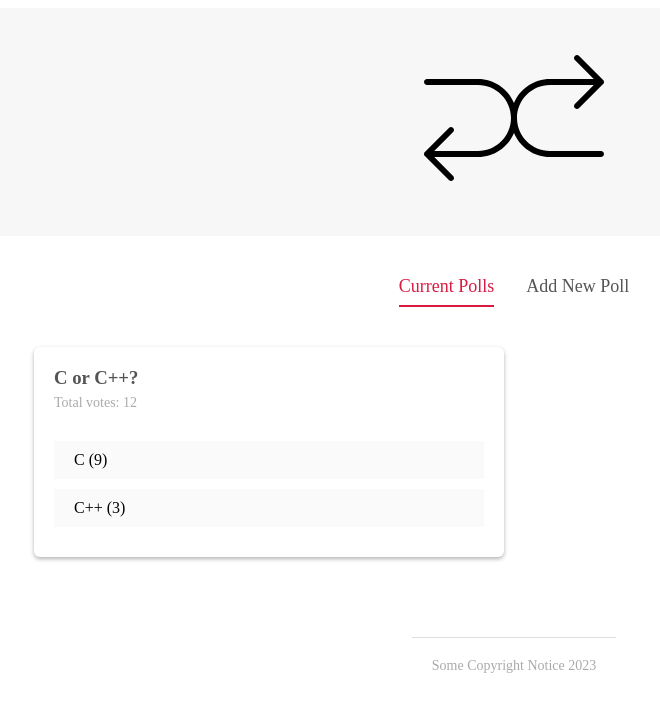
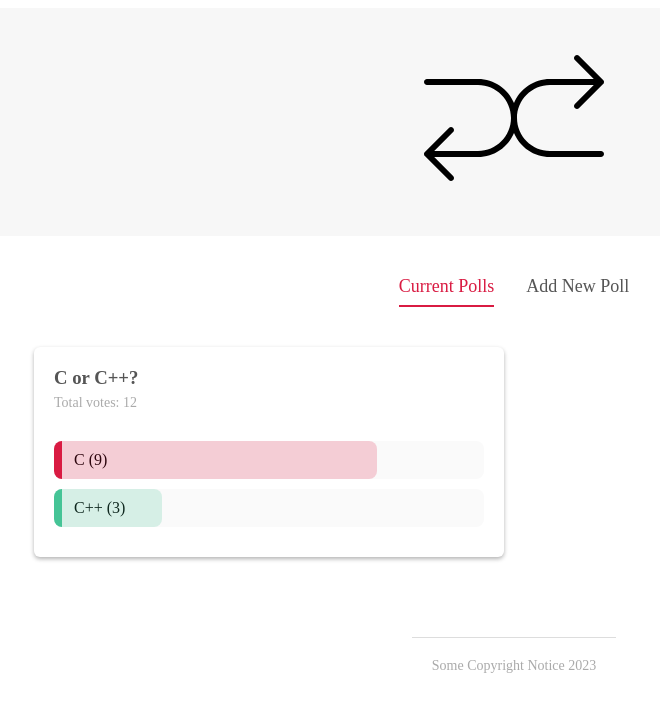
Before and after one commit to JCalHij/svelte_polls, a Svelte app: page / in a window 1280 px wide. Shown: the top 712 px of the page, without its empty margins (126-786 px from the left). Built offline with nearby package versions, Linux system fonts and the light colour scheme.

Commit message:
Vote Bars

```diff
--- a/src/components/PollDetails.svelte
+++ b/src/components/PollDetails.svelte
@@ -4,6 +4,8 @@
   const dispatch = createEventDispatcher();
   export let poll;
   $: totalVotes = poll.votesA + poll.votesB;
+  $: percentA = Math.floor(100 * poll.votesA / totalVotes);
+  $: percentB = Math.floor(100 * poll.votesB / totalVotes);
 
   const onVoteClicked = (option, id) => {
     dispatch("voted", {option: option, id: id});
@@ -17,13 +19,13 @@
     <!-- svelte-ignore a11y-click-events-have-key-events -->
     <!-- svelte-ignore a11y-no-static-element-interactions -->
     <div class="answer" on:click={()=>{onVoteClicked("a", poll.id);}}>
-      <div class="percent percent-a"></div>
+      <div class="percent percent-a" style="width: {percentA}%"></div>
       <span>{poll.answerA} ({poll.votesA})</span>
     </div>
     <!-- svelte-ignore a11y-click-events-have-key-events -->
     <!-- svelte-ignore a11y-no-static-element-interactions -->
     <div class="answer" on:click={()=>{onVoteClicked("b", poll.id);}}>
-      <div class="percent percent-b"></div>
+      <div class="percent percent-b" style="width: {percentB}%"></div>
       <span>{poll.answerB} ({poll.votesB})</span>
     </div>
   </div>
@@ -42,6 +44,7 @@
   }
   .answer{
     background-color: #fafafa;
+    border-radius: 8px;
     cursor: pointer;
     margin: 10px auto;
     position: relative;
@@ -53,4 +56,18 @@
     display: inline-block;
     padding: 10px 20px;
   }
+  .percent{
+    height: 100%;
+    position: absolute;
+    box-sizing: border-box;
+    border-radius: 8px;
+  }
+  .percent-a{
+    border-left: 8px solid #d91b42;
+    background-color: rgba(217, 27, 66, 0.2);
+  }
+  .percent-b{
+    border-left: 8px solid #45c496;
+    background-color: rgba(69, 196, 150, 0.2);
+  }
 </style>
```
